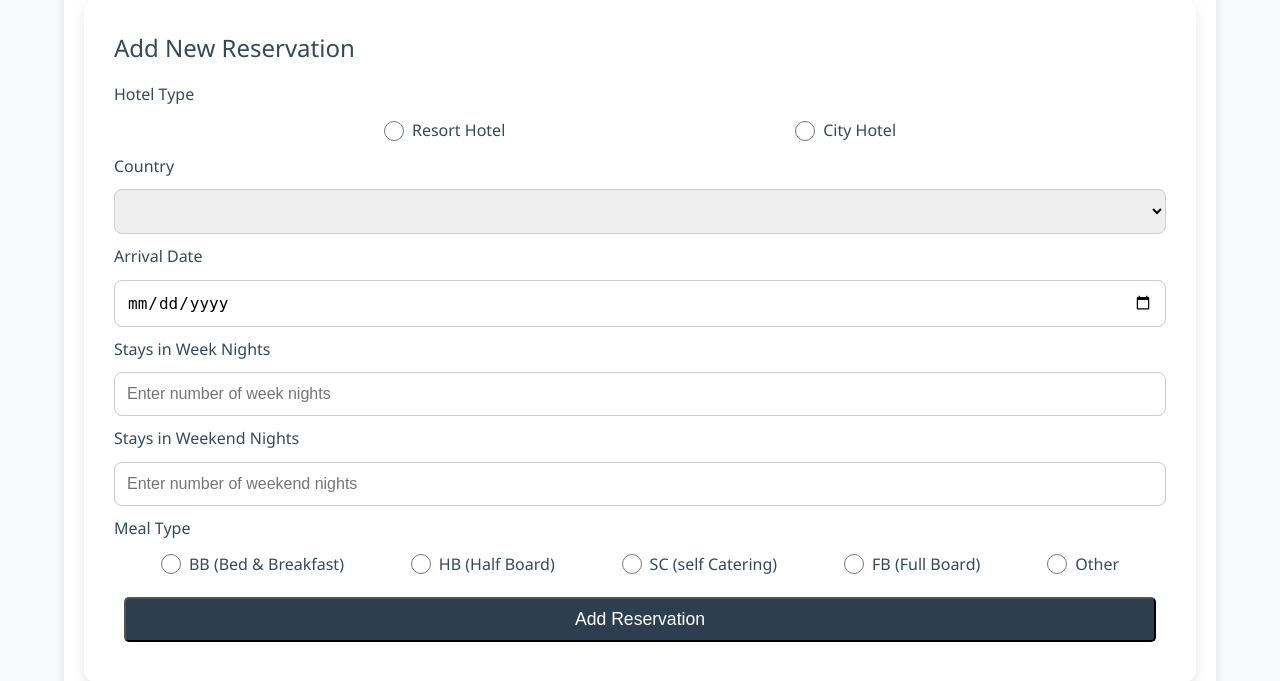
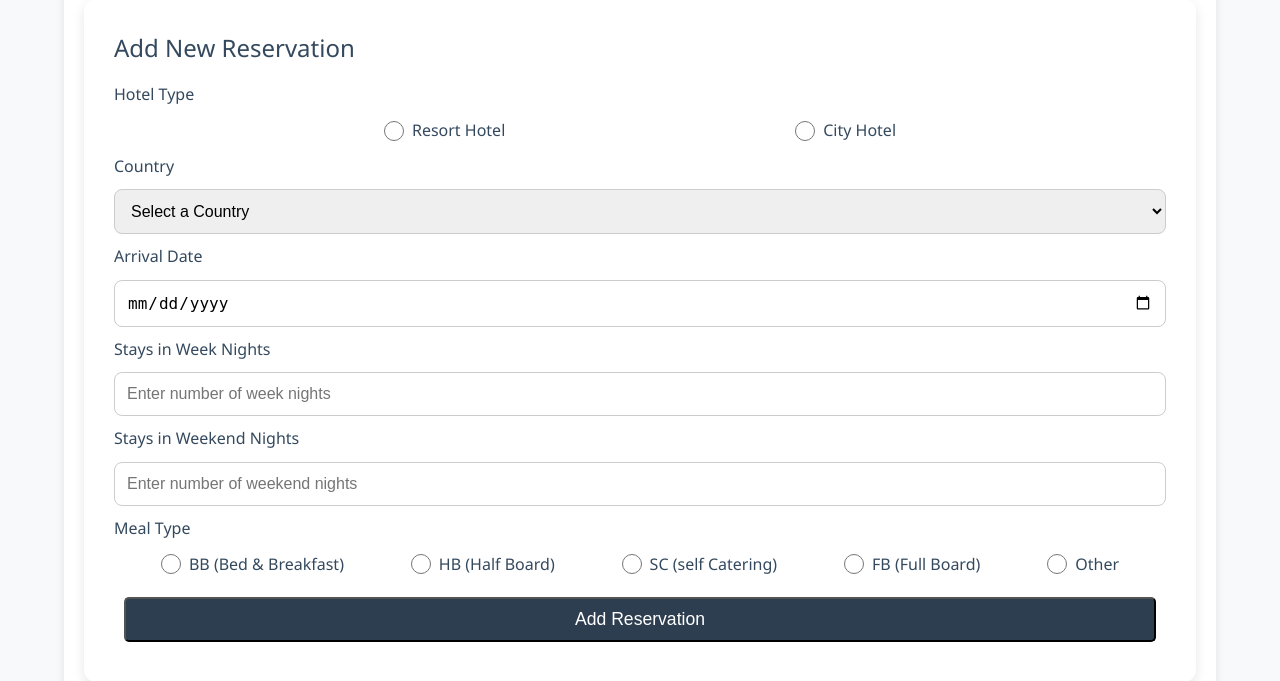
Before and after one commit to KrsticevicM/hotel-stats, a Django app: template hotel_system/hotel_stats/templates/manage_reservations.html in a window 1280 px wide. Shown: the part 165-846 px from the top of the page. Run offline with Django 5.2, Linux system fonts and the light colour scheme; the template is opened without the code that fills it, so the values that code supplies are empty.

Commit message:
Display of countries

```diff
--- a/hotel_system/hotel_stats/static/js/manage_reservations.js
+++ b/hotel_system/hotel_stats/static/js/manage_reservations.js
@@ -1,6 +1,23 @@
 document.addEventListener("DOMContentLoaded", function () {
+    // Parse the JSON data passed from the Django view
     const countriesData = JSON.parse(document.getElementById('countries-codes').textContent);
-    console.log(countriesData.codes);
+    console.log(countriesData)
+
+    // Get the select element for country
+    const countrySelect = document.getElementById("country");
+
+    // Check if countriesData is available and contains 'codes'
+    if (countriesData && countriesData.codes) {
+        // Loop through the countries and populate the dropdown
+        countriesData.codes.forEach(country => {
+            const option = document.createElement('option');
+            option.value = country;
+            option.textContent = country;
+            countrySelect.appendChild(option);
+        });
+    } else {
+        console.error("Countries data is missing or doesn't have 'codes' property.");
+    }
 });
 
 
@@ -10,8 +27,8 @@ document.getElementById("addReservationForm").addEventListener("submit", functio
 
     // Capture form values
     const country = document.getElementById("country").value;
-    const staysInWeekNightsInput = document.getElementById("stays_in_week_nights");
-    const staysInWeekendNightsInput = document.getElementById("stays_in_weekend_nights");
+    const staysInWeekNights = document.getElementById("stays_in_week_nights");
+    const staysInWeekendNights = document.getElementById("stays_in_weekend_nights");
     const arrivalDate = document.getElementById("arrivalDate").value;
     const hotelType = document.querySelector('input[name="hotelType"]:checked')?.value;
     const mealType = document.querySelector('input[name="meal"]:checked')?.value;
--- a/hotel_system/hotel_stats/templates/manage_reservations.html
+++ b/hotel_system/hotel_stats/templates/manage_reservations.html
@@ -27,10 +27,10 @@
                             <input type="radio" name="hotelType" value="City" id="cityHotel"> City Hotel
                         </label>
                     </div>
-                    <!-- Country -->
+
                     <label for="country">Country</label>
                     <select id="country" name="country">
-                        <!-- Country options will be populated by JavaScript -->
+                        <option value="" disabled selected>Select a Country</option>
                     </select>
 
                     <!-- Arrival Date -->
```
